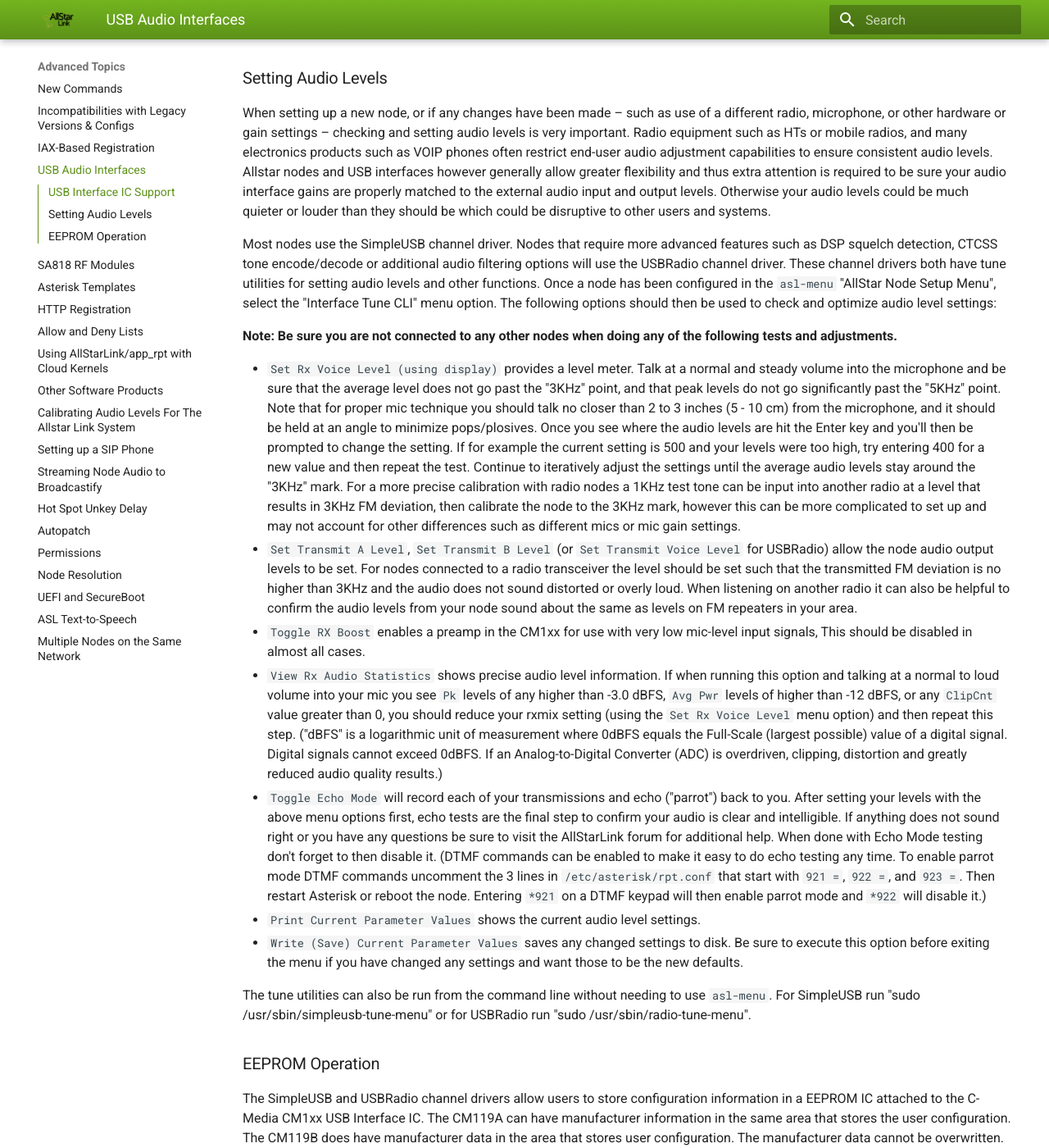
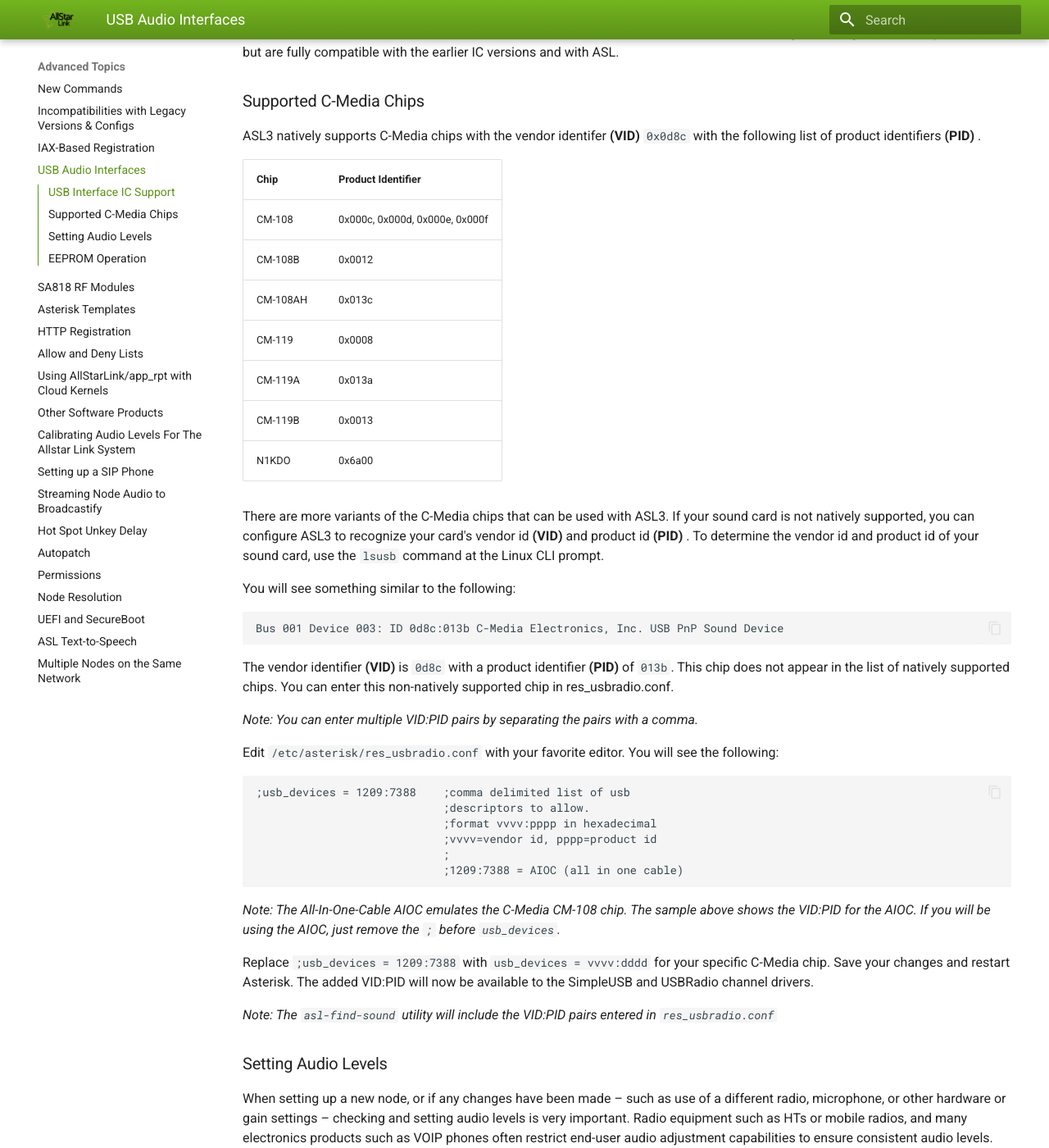
Before and after one commit to AllStarLink/ASL3-Manual, an MkDocs documentation site: the page built from docs/adv-topics/usbinterfaces.md, in a window 1280 px wide and 1400 px high, scrolled down 866 px. Shown: the whole window at 82% size. Built offline with MkDocs 1.6.1 and Material for MkDocs 9.7.7, drawn with Linux system fonts in a browser that asks for light colours; some of the changed text lies outside the part shown.

Commit message:
Update docs for res_usbradio.conf changes (#101)
This updates usbinterfaces.md for changes to res_usbradio.conf. A new section for "Supported C-Media Chips" was added.

````diff
--- a/docs/adv-topics/usbinterfaces.md
+++ b/docs/adv-topics/usbinterfaces.md
@@ -6,6 +6,7 @@
  - The device string is automatically found when the USB setting `devstr =` is empty.
  - rxchannel=SimpleUSB/USB1999 has been changed to rxchannel=SimpleUSB/1999. Same for rxchannel=Radio/1999 for consistency with other rxchannel= settings.
  - A new `asl-find-sound` script can be used to help identify the device strings for attached interfaces.
+ - The ability to specify vendor and product identifiers for non-natively supported chips.
 
 The ASL3 menu and Asterisk CLI USB config commands handle these changes.
 
@@ -20,6 +21,55 @@
  - Support for an attached EEPROM IC to store user configuration and manufacturer information.
 
 The CM119 provides an additional 4 GPIO lines (GPIOs 5-8) vs. the CM108. The original CM108 and CM119 ICs were replaced in the early 2010's with the CM108AH and CM119A. These ICs are still used in many USB Radio Interfaces (URIs). Newer versions of the CM1xx ICs &ndash; the CM108B and CM119B are now available and have some minor differences in gain settings and other specifications but are fully compatible with the earlier IC versions and with ASL.
+
+### Supported C-Media Chips
+
+ASL3 natively supports C-Media chips with the vendor identifer **(VID)** `0x0d8c` with the following list of product identifiers **(PID)** .
+
+| Chip     | Product Identifier |
+| ----     | ------------------ |
+| CM-108   | 0x000c, 0x000d, 0x000e, 0x000f |
+| CM-108B  | 0x0012 |
+| CM-108AH | 0x013c |
+| CM-119   | 0x0008 |
+| CM-119A  | 0x013a |
+| CM-119B  | 0x0013 |
+| N1KDO    | 0x6a00 |
+
+There are more variants of the C-Media chips that can be used with ASL3.  If your sound card is
+not natively supported, you can configure ASL3 to recognize your card's vendor id **(VID)** and product id **(PID)** .
+To determine the vendor id and product id of your sound card, use the `lsusb` command at the Linux CLI prompt.
+
+You will see something similar to the following:
+
+```
+Bus 001 Device 003: ID 0d8c:013b C-Media Electronics, Inc. USB PnP Sound Device
+```
+
+The vendor identifier **(VID)** is `0d8c` with a product identifier **(PID)** of `013b`.  This chip does not appear in the list of
+natively supported chips. You can enter this non-natively supported chip in res_usbradio.conf.
+
+*Note: You can enter multiple VID:PID pairs by separating the pairs with a comma.*
+
+Edit `/etc/asterisk/res_usbradio.conf` with your favorite editor.  You will see the following:
+
+```
+;usb_devices = 1209:7388    ;comma delimited list of usb
+                            ;descriptors to allow.
+                            ;format vvvv:pppp in hexadecimal
+                            ;vvvv=vendor id, pppp=product id
+                            ;
+                            ;1209:7388 = AIOC (all in one cable)
+```
+
+*Note:  The All-In-One-Cable AIOC emulates the C-Media CM-108 chip.  The sample above shows the
+VID:PID for the AIOC.  If you will be using the AIOC, just remove the `;` before `usb_devices`.*
+
+Replace `;usb_devices = 1209:7388` with `usb_devices = vvvv:dddd` for your specific C-Media chip.
+Save your changes and restart Asterisk. The added VID:PID will now be available to the SimpleUSB and USBRadio channel drivers.
+
+*Note: The `asl-find-sound` utility will include the VID:PID pairs entered in `res_usbradio.conf`*
+
 
 ### Setting Audio Levels
 
````
Also changed, not shown: mkdocs.yml (line endings or trailing spaces).
